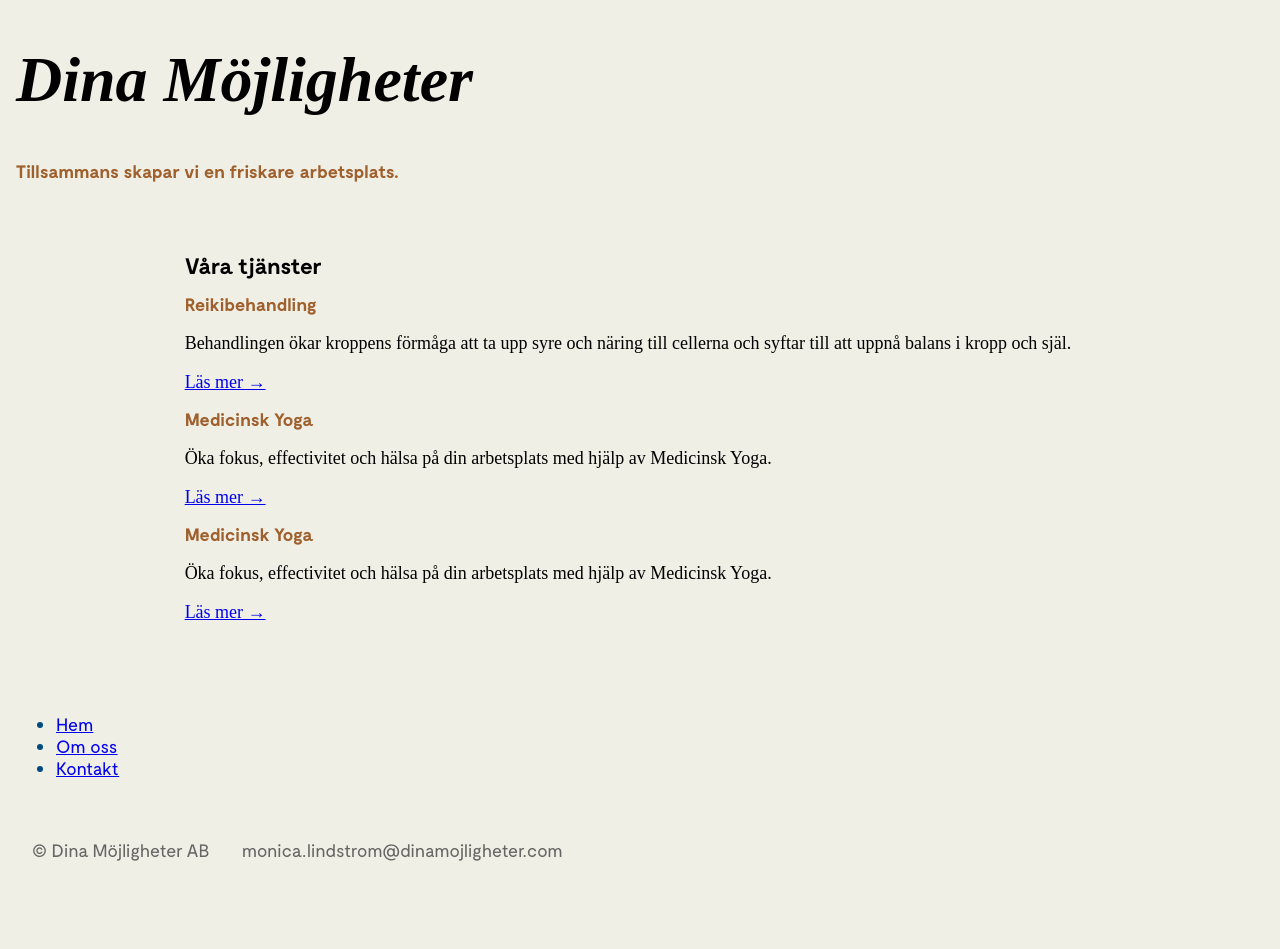
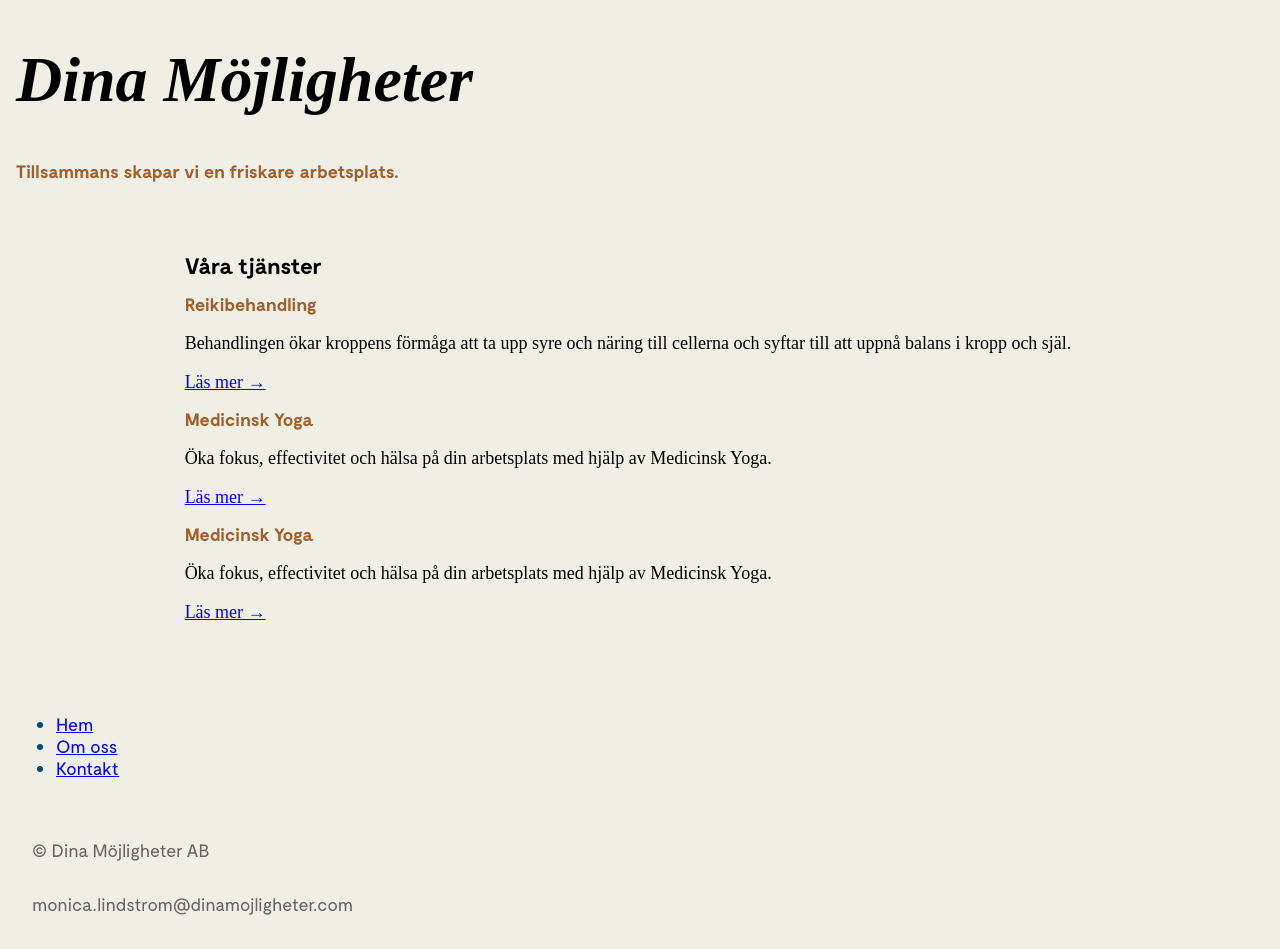
Before and after one commit to dinamojligheter/dinamojligheter.github.io, a Jekyll site: the page built from index.html, in a window 1280 px wide. Built offline with Jekyll 4.4.1, drawn with Linux system fonts in a browser that asks for light colours; comment, search, counter and statistics services are not loaded; before the commit the page ends 900 px from its top, so only the background shows below that.

Commit message:
Update footer.scss

```diff
--- a/_sass/footer.scss
+++ b/_sass/footer.scss
@@ -3,7 +3,7 @@ footer {
         list-style: none;
         padding: 0;
         display: flex;
-        flex-flow: row;
+        flex-flow: column;
 
         li {
             margin: 1rem;
```
